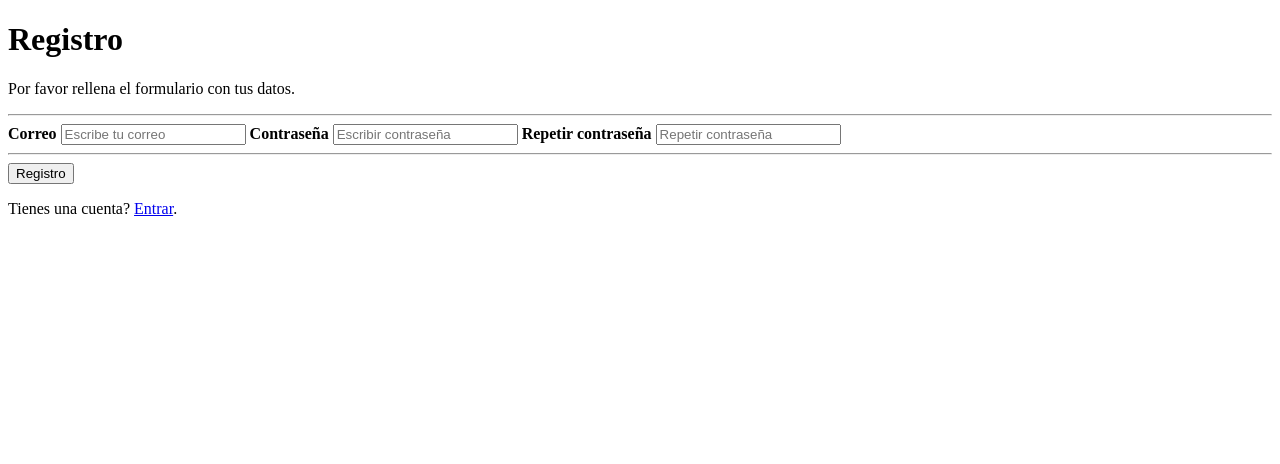
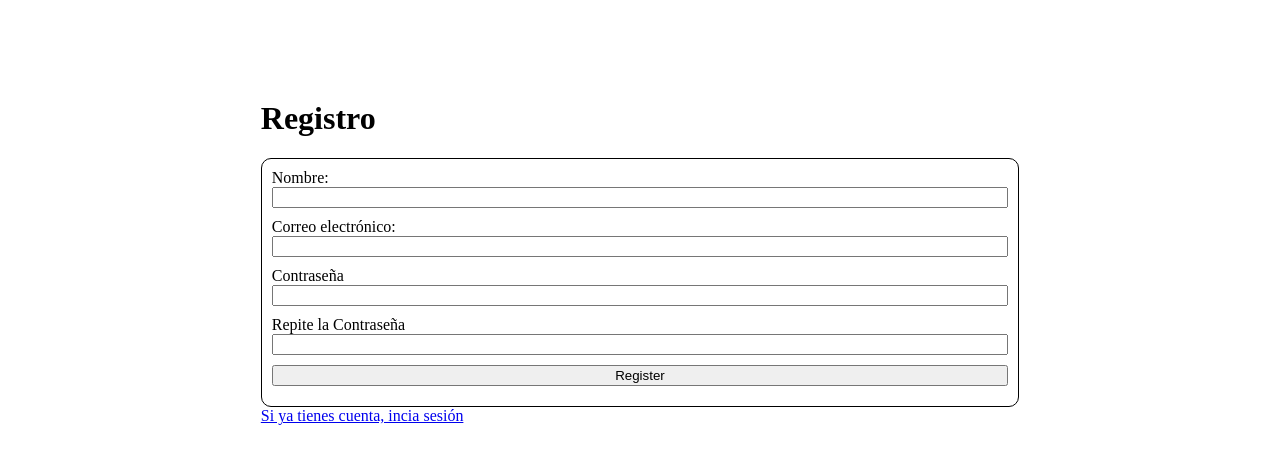
Before and after one commit to tfermoso/mvc, a PHP site: template views/register.view.php in a window 1280 px wide. Shown: the top 464 px of the page. Run offline with PHP 8.4, Linux system fonts and the light colour scheme; the template is opened without the code that fills it, so the values that code supplies are empty; some libraries are stand-ins or nearby versions.

Commit message:
nuevos cambios

```diff
--- a/views/register.view.php
+++ b/views/register.view.php
@@ -5,35 +5,34 @@
     <meta charset="UTF-8">
     <meta http-equiv="X-UA-Compatible" content="IE=edge">
     <meta name="viewport" content="width=device-width, initial-scale=1.0">
+    <title>Register</title>
     <link rel="stylesheet" href="<?= URL_PATH ?>/Assets/css/register.css">
-    <title>Document</title>
+    <script src="<?= URL_PATH ?>/Assets/js/jquery-3.6.3.min.js"></script>
+    <script src="<?= URL_PATH ?>/Assets/js/register.js"></script>
+
+
 </head>
 
 <body>
-    <form action="action_page.php">
-        <div class="container">
-            <h1>Registro</h1>
-            <p>Por favor rellena el formulario con tus datos.</p>
-            <hr>
+    <div class="contenedor">
+        <h1>Registro</h1>
+        <form id="registerForm" class="formulario_registro" action="" method="post">
 
-            <label for="email"><b>Correo</b></label>
-            <input type="text" placeholder="Escribe tu correo" name="email" id="email" required>
+            <label for="name">Nombre:</label>
+            <input type="text" id="name" name="nombre">
 
-            <label for="psw"><b>Contraseña</b></label>
-            <input type="password" placeholder="Escribir contraseña" name="psw" id="psw" required>
+            <label for="mail">Correo electrónico:</label>
+            <input type="email" id="mail" name="email">
 
-            <label for="psw-repeat"><b>Repetir contraseña</b></label>
-            <input type="password" placeholder="Repetir contraseña" name="psw-repeat" id="psw-repeat" required>
-            <hr>
+            <label for="password">Contraseña</label>
+            <input type="password" id="password" name="password">
+            <label for="password">Repite la Contraseña</label>
+            <input type="password" id="repassword">
 
-
-            <button type="submit" class="registerbtn">Registro</button>
-        </div>
-
-        <div class="container signin">
-            <p>Tienes una cuenta? <a href="#">Entrar</a>.</p>
-        </div>
+            <input type="submit" value="Register">
     </form>
+    <a href="../login">Si ya tienes cuenta, incia sesión</a>
+    </div>
 </body>
 
 </html>
```
Also changed, not shown: views/login.view.php (+7 -3 lines).
